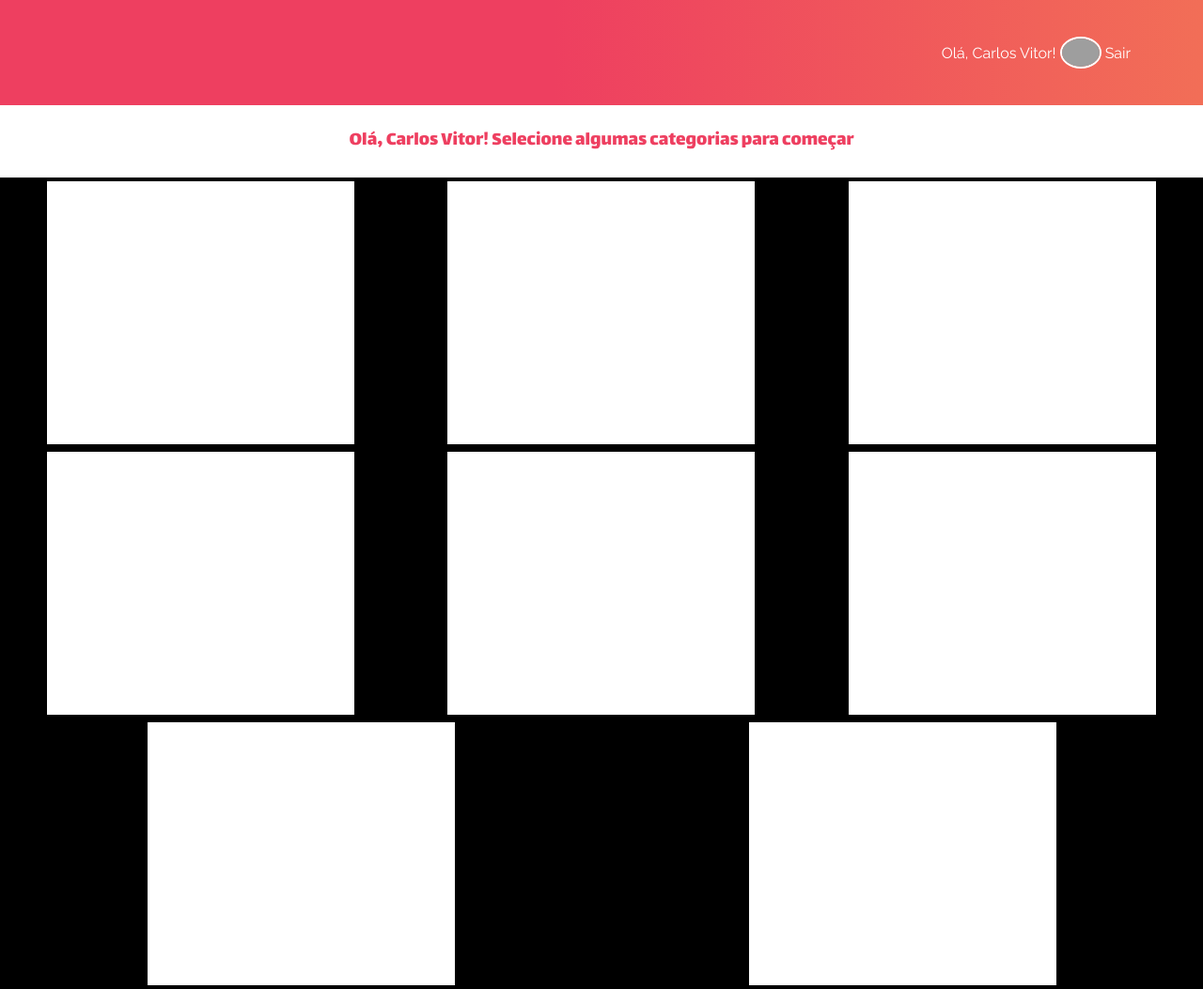
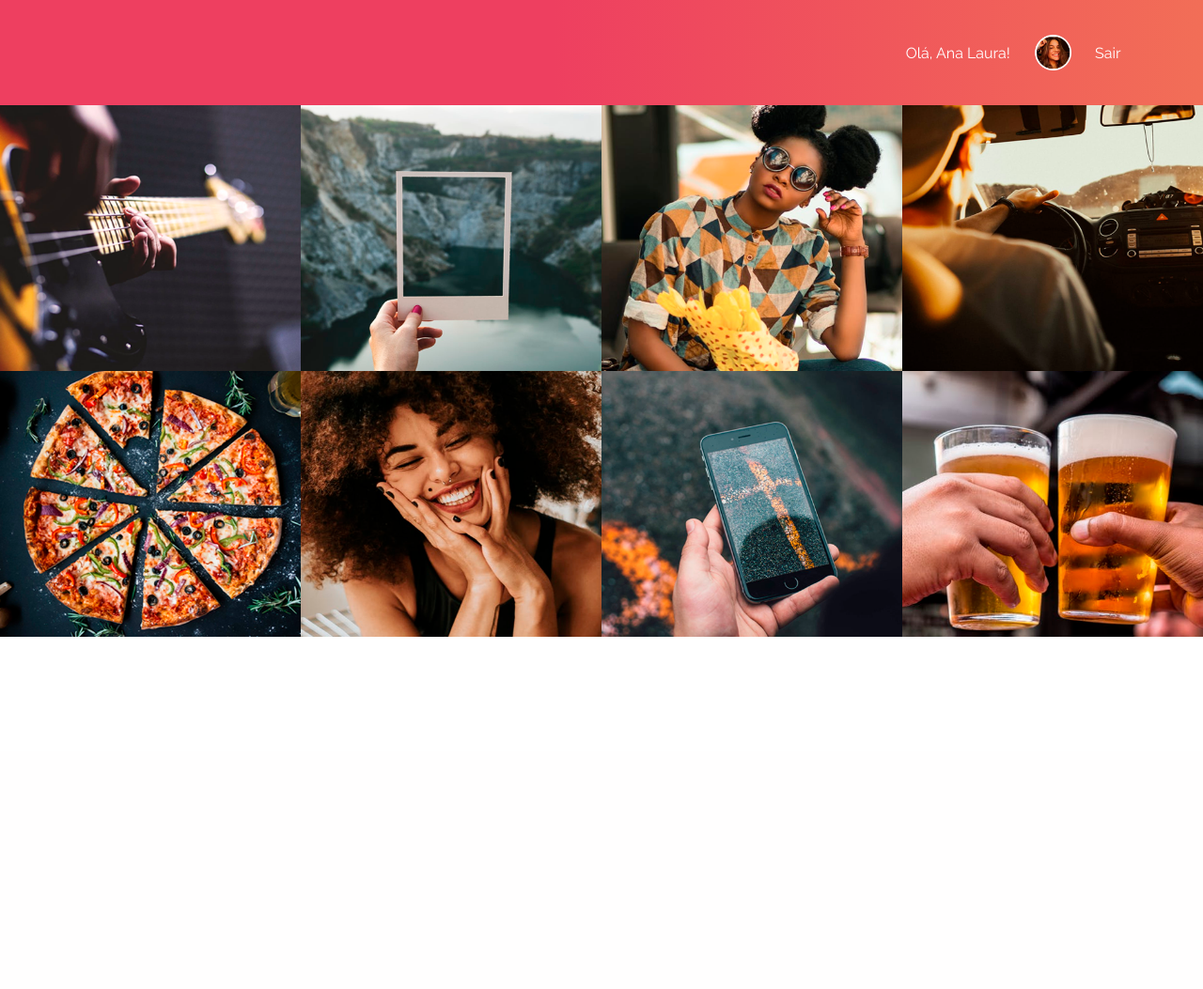
Before and after one commit to nataliavalentin/DEMODAY, a Django app: page /usuario_interesses/ in a window 1280 px wide. Shown: the whole page at 94% size. After the commit the page ends 678 px from the top, so only its background shows below. Run offline with Django 3.2, Linux system fonts and the light colour scheme; grey boxes are pictures that could not be loaded.

Commit message:
Criar página de interesses e logo BORA no cadastro

```diff
--- a/home/static/css/index.css
+++ b/home/static/css/index.css
@@ -244,6 +244,11 @@ section div {
     width: 100%;
 }
 
+section img{
+    width: 300px;
+    padding-bottom: 30px;
+}
+
 .button1 {
     padding: 0.8em 0em;
     width: 500px;
--- a/home/templates/index.html
+++ b/home/templates/index.html
@@ -36,8 +36,7 @@
 <section>
     <div class="filtro">
     <div>
-        <h1>Bora</h1>
-        <h3>Curtir a cidade?</h3>
+<img src="{% static '/images/logo/boraCurtirCidade.png' %}" alt="">
         <button class="button1">INSCREVER-SE COM O FACEBOOK</button>
         <button class="button2">INSCREVER-SE COM O GMAIL</button>
     </div>
--- a/userInterests/static/css/interests.css
+++ b/userInterests/static/css/interests.css
@@ -19,13 +19,14 @@ nav div{
     color: white;
     align-items: center;
     font-family: 'Raleway', sans-serif;
+    width: 250px;
+    display: flex;
+    justify-content: space-around;
 }
 
 nav div img{
     margin: 4px;
     width: 40px;
-    border-radius: 50%;
-    border: 2px solid #ffffff;
 }
 
 nav div a{
@@ -46,13 +47,26 @@ p{
 section{
     display: flex;
     flex-flow: wrap;
-    background-color: black;
+    background-color: snow;
     justify-content: space-around;
 }
 
 section div{
-    margin: 4px;
     background-color: white;
-    width: 327px;
-    height: 280px;
+    width: 25%;
+    height: 283px;
+    display: flex;
+
 }
+
+section div img{
+   width: 100%;
+}
+
+:hover section div{
+    color: black;
+}
+
+.image:hover{
+    background-color: black;
+}
--- a/userInterests/templates/interests.html
+++ b/userInterests/templates/interests.html
@@ -13,21 +13,19 @@
 <body>
     <nav>
         <div>
-            Olá, Carlos Vitor! <img src="{% static '/images/Carlos-Vitor.jpg' %}" alt="">
+            Olá, Ana Laura! <img src="{% static '/images/interesses/anaLaura.png' %}" alt="">
             <a href="/">Sair</a>
         </div>
     </nav>
-
-        <p>Olá, Carlos Vitor! Selecione algumas categorias para começar</p>
         <section>
-            <div class="image"><img src="" alt=""></div>
-            <div class="image"><img src="" alt=""></div>
-            <div class="image"><img src="" alt=""></div>
-            <div class="image"><img src="" alt=""></div>
-            <div class="image"><img src="" alt=""></div>
-            <div class="image"><img src="" alt=""></div>
-            <div class="image"><img src="" alt=""></div>
-            <div class="image"><img src="" alt=""></div>
+                <div class="image"><img src="{% static '/images/interesses/musica.png' %}" alt=""></div>
+                <div class="image"><img src="{% static '/images/interesses/fotografia.png' %}" alt=""></div>
+                <div class="image"><img src="{% static '/images/interesses/moda.png' %}" alt=""></div>
+                <div class="image"><img src="{% static '/images/interesses/viagem.png' %}" alt=""></div>
+                <div class="image"><img src="{% static '/images/interesses/gastronomia.png' %}" alt=""></div>
+                <div class="image"><img src="{% static '/images/interesses/diversao.png' %}" alt=""></div>
+                <div class="image"><img src="{% static '/images/interesses/tecnologia.png' %}" alt=""></div>
+                <div class="image"><img src="{% static '/images/interesses/bonsDrinks.png' %}" alt=""></div>
         </section>
 
 </body>
```
